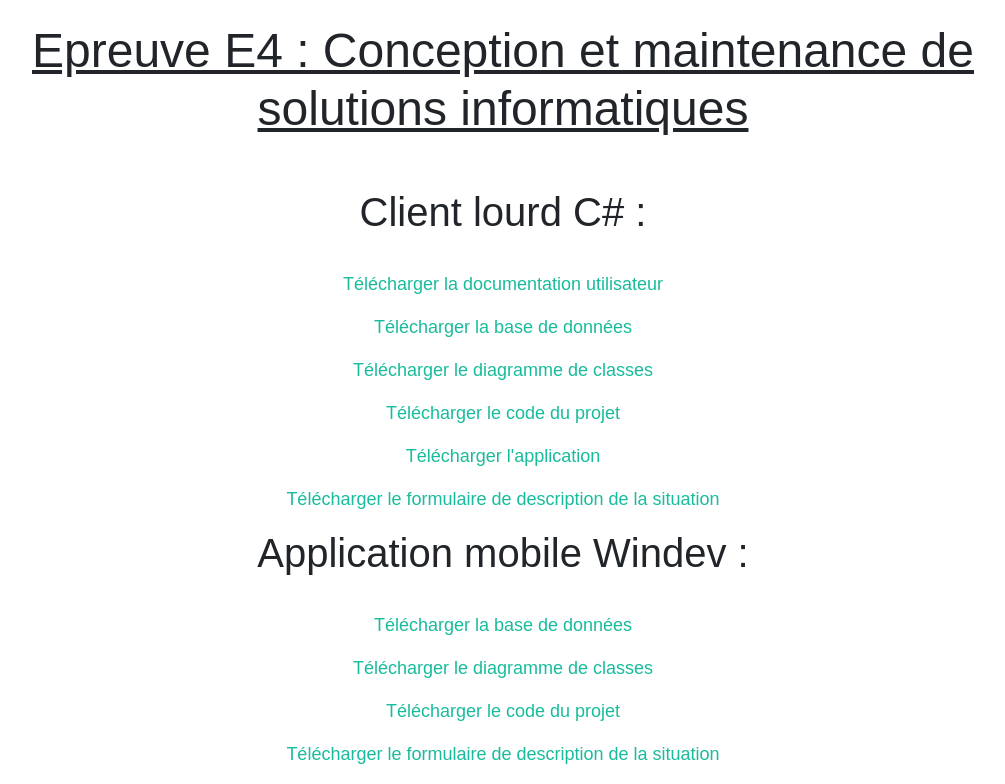
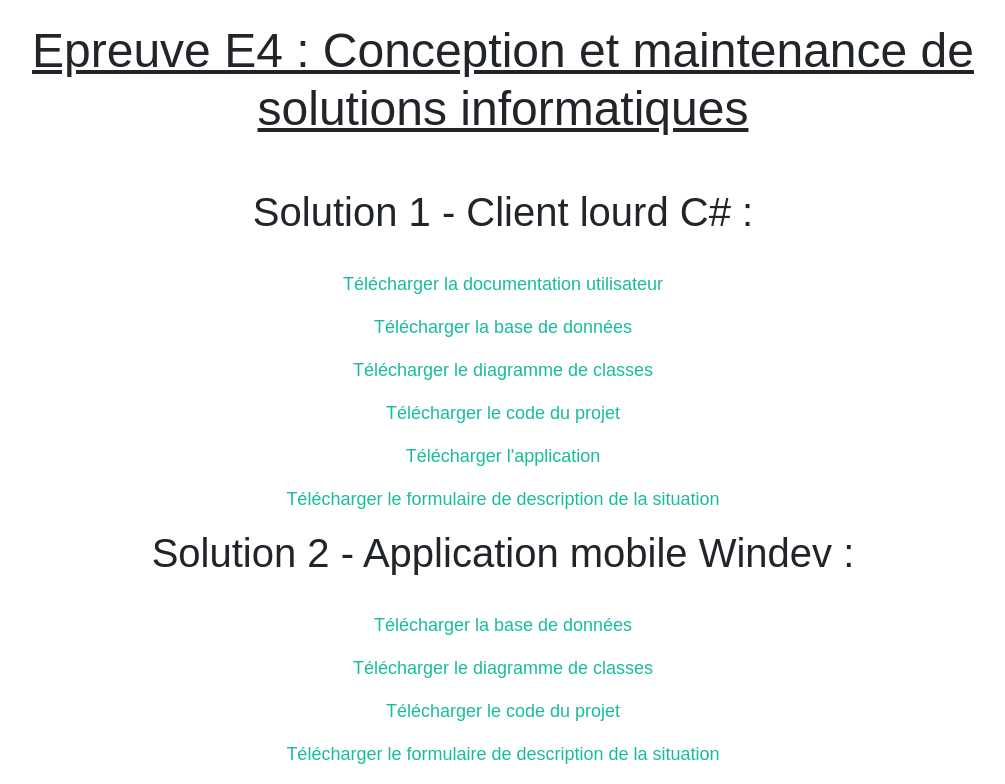
Before and after one commit to PaulineDlh/Portfolio, a PHP site: template templates/main/epreuveE4.html.twig in a window 1280 px wide. Shown: the part 71-855 px from the top of the page, without its empty margins (137-1142 px from the left). Run offline with PHP 8.4, Linux system fonts and the light colour scheme; the template is opened without the code that fills it, so the values that code supplies are empty; some libraries are stand-ins or nearby versions.

Commit message:
Ajout de précision : solution 1/2

```diff
--- a/templates/main/epreuveE4.html.twig
+++ b/templates/main/epreuveE4.html.twig
@@ -10,7 +10,7 @@
 
     <div class="container">
         <p>
-            <h2 id="">Client lourd C# :</h2><br>
+            <h2 id="">Solution 1 - Client lourd C# :</h2><br>
             <p><a href="doc/doc_utilisateur_client_lourd.pdf">Télécharger la documentation utilisateur</a></p>
             <p><a href="doc/ppe3.sql">Télécharger la base de données</a></p>
             <p><a href="doc/Diagramme_classes_client_lourd.PNG">Télécharger le diagramme de classes</a></p>
@@ -20,7 +20,7 @@
         </p>
 
         <p>
-            <h2 id="">Application mobile Windev :</h2><br>
+            <h2 id="">Solution 2 - Application mobile Windev :</h2><br>
             <!-- <p><a href="doc/doc_utilisateur_appli_mobile.pdf">Télécharger la documentation utilisateur</a></p>-->
             <p><a href="doc/ppe3.sql">Télécharger la base de données</a></p>
             <p><a href="doc/Diagramme_classes_appli_mobile.PNG">Télécharger le diagramme de classes</a></p>
```
